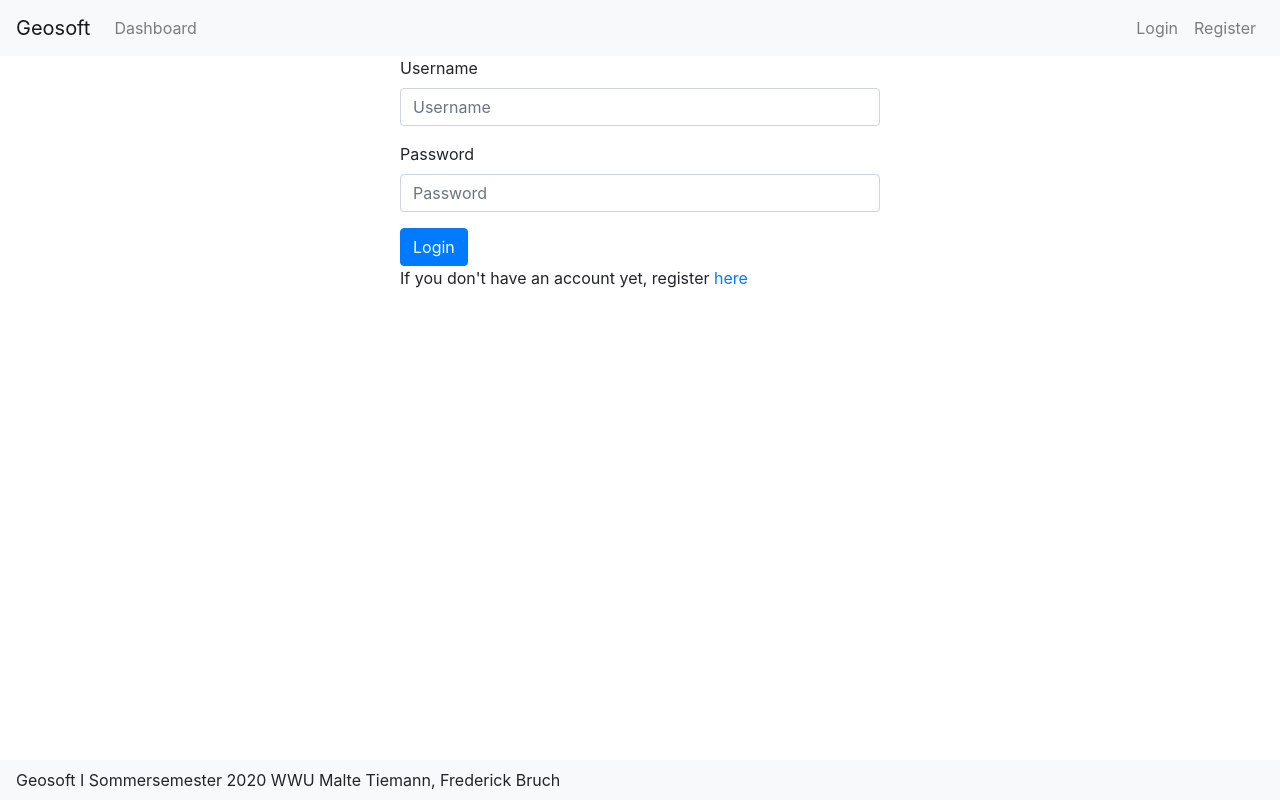
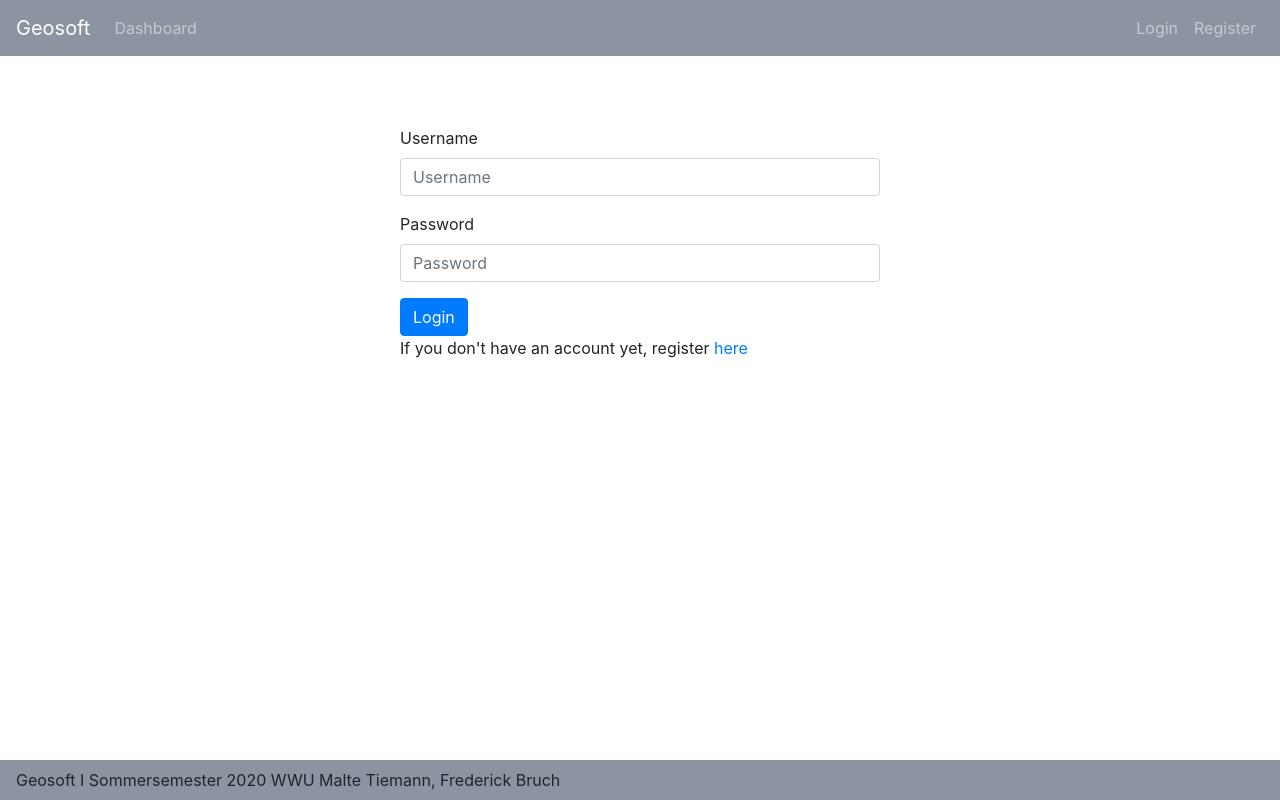
Before and after one commit to fbruc03/geosoft, a website: page views/login.html in a window 1280 px wide. Drawn offline with nearby package versions, Linux system fonts and the light colour scheme; files that its build step writes are made by us from their sources.

Commit message:
padding forms and navbar color

```diff
--- a/views/login.html
+++ b/views/login.html
@@ -12,7 +12,7 @@
 </head>
 
 <body>
-    <nav class="navbar navbar-expand navbar-light bg-light">
+    <nav class="navbar navbar-expand navbar-dark" style="background-color: #8B94A0;">
         <a href="/" class="navbar-brand">Geosoft</a>
         <div class="collapse navbar-collapse">
             <ul class="navbar-nav mr-auto">
@@ -31,7 +31,7 @@
         </div>
     </nav>
 
-    <div>
+    <div style="padding-top: 70px;">
         <form class="myForm" action="/login" method="POST">
             <div class="form-group">
                 <label for="username">Username</label>
@@ -47,7 +47,7 @@
     </div>
 
 
-    <div class="navbar fixed-bottom navbar-light bg-light">
+    <div class="navbar fixed-bottom navbar-dark" style="background-color: #8B94A0;">
         Geosoft I Sommersemester 2020 WWU
         Malte Tiemann,
         Frederick Bruch
```
Also changed, not shown: views/dashboard.html (+2 -2 lines), views/index.html (+2 -2 lines), views/register.html (+3 -3 lines).
